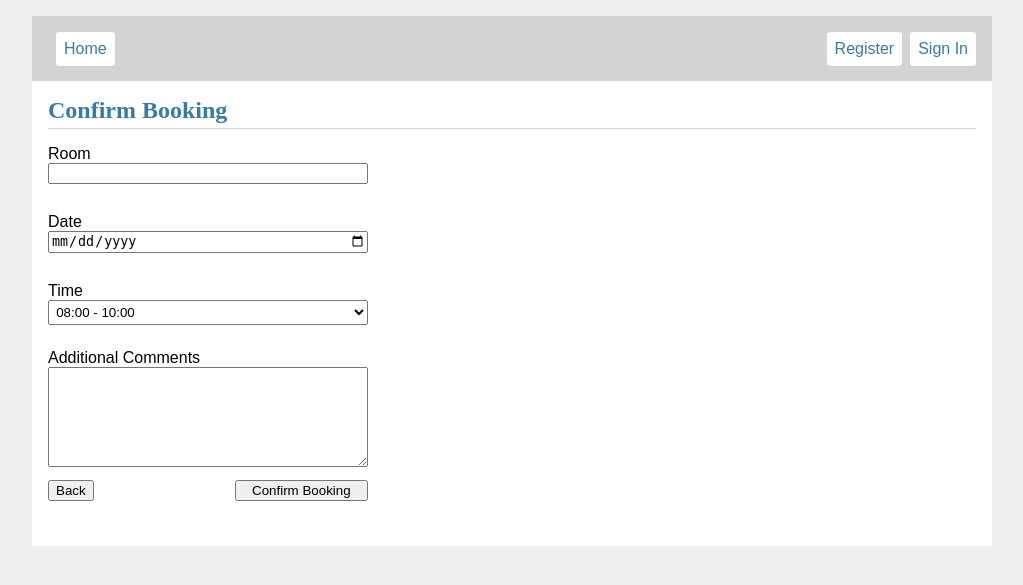
After one commit to fatimamatieva/DAT250_PROJECT, a Flask app: template flaskr/templates/booking/confirm.html in a window 1280 px wide. The commit adds this page. Shown: the top 585 px of the page, without its empty margins (128-1151 px from the left). Run offline with Flask 2, Linux system fonts and the light colour scheme; the template is opened without the code that fills it, so the values that code supplies are empty.

Commit message:
Some changes with booking/confirm

```diff
--- a/flaskr/static/style.css
+++ b/flaskr/static/style.css
@@ -60,6 +60,9 @@
 
   }
 
+  nav ul li:first-child {
+    margin-right: auto;
+  }
   nav ul li a, nav ul li span, header .action {
     display: block;
     padding: 0.5rem;
@@ -88,27 +91,27 @@
   }
 
 
-  .post > header {
+  .room > header {
     display: flex;
     align-items: flex-end;
     font-size: 0.85em;
   }
 
-  .post > header > div:first-of-type {
+  .room > header > div:first-of-type {
     flex: auto;
   }
 
-  .post > header h1 {
+  .room > header h1 {
     font-size: 1.5em;
     margin-bottom: 0;
   }
 
-  .post .about {
+  .room .date {
     color: slategray;
     font-style: italic;
   }
 
-  .post .body {
+  .room .body {
     white-space: pre-line;
   }
 
@@ -137,7 +140,7 @@
     color: #cc2f2e;
   }
 
-  input[type=submit] {
+  input[type=submit]{
     align-self: start;
     min-width: 10em;
   }
@@ -156,6 +159,11 @@
   }
 
 
-  input[type="submit"], button{
+  input[type="submit"], button, .btn-link{
     cursor: pointer !important;
   }
+
+.btn-group{
+  display: flex;
+  justify-content: space-between;
+}
--- a/flaskr/templates/base.html
+++ b/flaskr/templates/base.html
@@ -6,7 +6,6 @@
     <meta name="viewport" content="width=device-width, initial-scale=1.0">
     <title>{% block title %}{% endblock %}</title>
     <link rel="stylesheet" href="{{ url_for('static', filename='style.css') }}">
-    <link rel="stylesheet" href="{{ url_for('static', filename='modal.css') }}">
     {% block head %}{% endblock %}
 </head>
   <body>
--- /dev/null
+++ b/flaskr/templates/booking/confirm.html
@@ -0,0 +1,39 @@
+{% extends 'base.html' %}
+
+{% block header %}
+  <h1>{% block title %}Confirm Booking{% endblock %}</h1>
+
+{% endblock %}
+
+
+{% block content %}
+
+
+    <form method="get">
+        <label for="room" >Room</label>
+        <input name="room" id="room">
+
+        <label for="date" >Date</label>
+        <input type="date" name="date" id="date">
+
+        <label for="time" >Time</label>
+        <select name="time" id="time">
+            <option value="1">08:00 - 10:00</option>
+            <option value="2">10:00 - 12:00</option>
+            <option value="3">12:00 - 14:00</option>
+        </select>
+
+        <label for="comments">Additional Comments</label>
+        <textarea name="comments" id="comments"></textarea>
+
+        <div class="btn-group">
+            <a class="btn" value="Back" href="{{url_for('booking.booking')}}">
+                <input  class="btn-link" type="button" value="Back">
+            </a>
+            <input class="btn" type="submit" value="Confirm Booking">
+        </div>
+        </form>
+    </form>
+
+
+{% endblock %}
```
Also changed, not shown: flaskr/static/booking.js (+0 -28 lines), flaskr/templates/booking/booking.html (+16 -46 lines).
